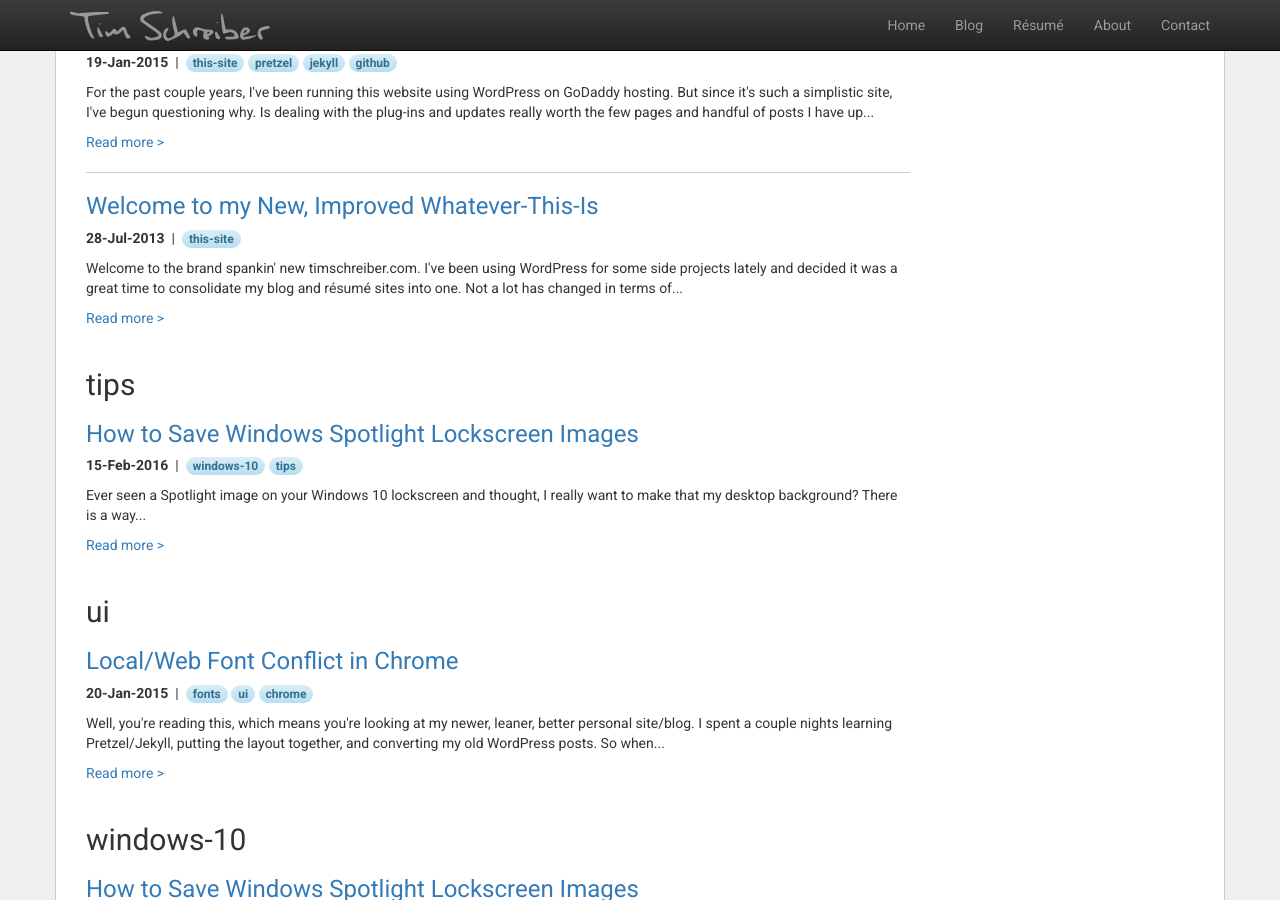
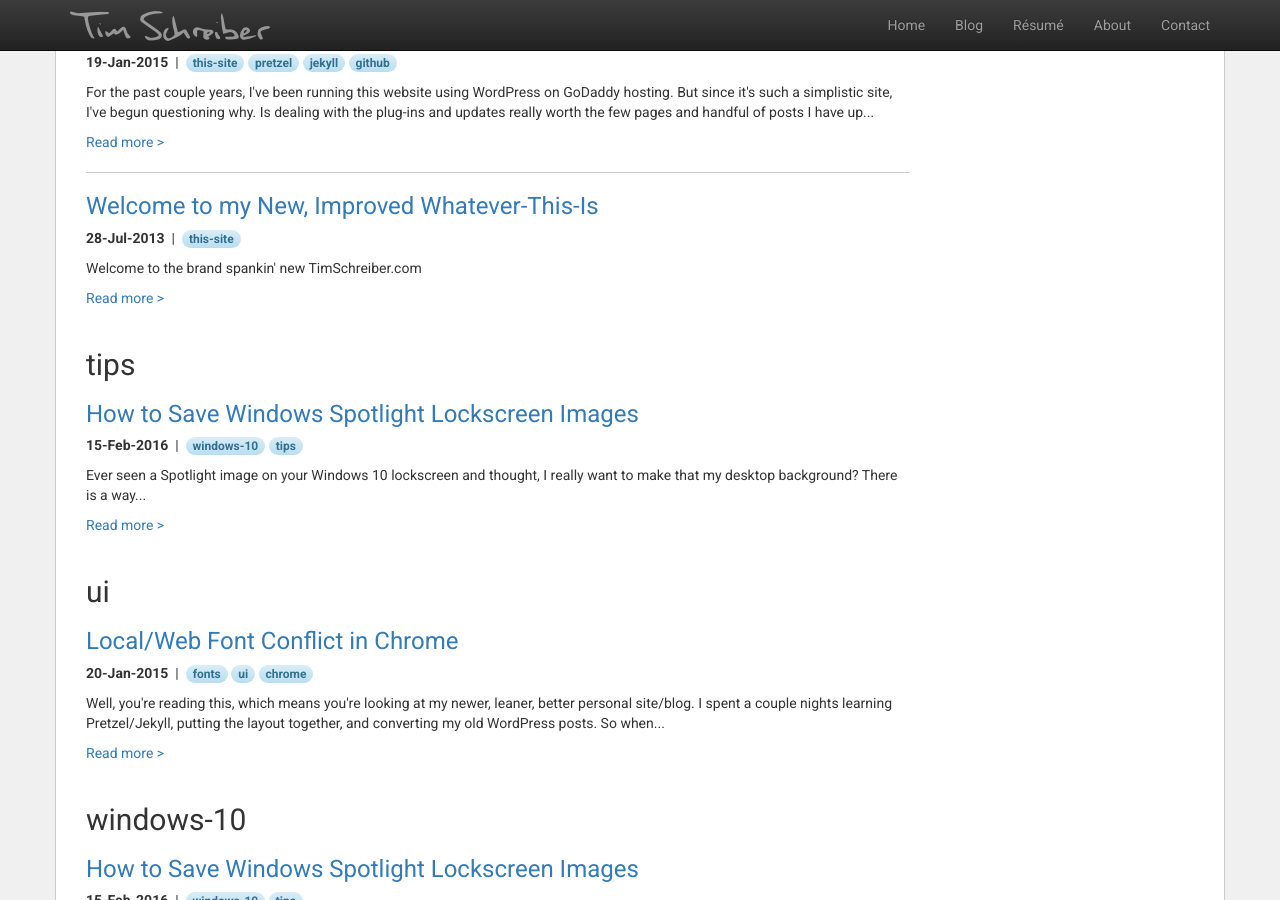
Before and after one commit to timschreiber/timschreiber.github.com, a Jekyll site: the page built from blog/tags/index.html, in a window 1280 px wide and 900 px high, scrolled down 8555 px. Built offline with Jekyll 4.4.1, drawn with Linux system fonts in a browser that asks for light colours; nearby versions of some CDN libraries.

Commit message:
Update 2013-07-28-welcome-to-my-new-improved-whatever-this-is.md

```diff
--- a/_posts/2013-07-28-welcome-to-my-new-improved-whatever-this-is.md
+++ b/_posts/2013-07-28-welcome-to-my-new-improved-whatever-this-is.md
@@ -4,13 +4,13 @@
 canonical: "http://timschreiber.com/2013/07/28/welcome-to-my-new-improved-whatever-this-is/"
 author: "Tim"
 comments: true
-description: "Welcome to the brand spankin' new timschreiber.com. I've been using WordPress for some side projects lately and decided it was a great time to consolidate my blog and r&eacute;sum&eacute; sites into one. Not a lot has changed in terms of..."
+description: "Welcome to the brand spankin' new TimSchreiber.com"
 featured: 0
 tags:
 - this-site
 ---
 
-Welcome to the brand spankin' new timschreiber.com. I've been using WordPress for some side projects lately and decided it was a great time to consolidate my blog and r&eacute;sum&eacute; sites into one. Not a lot has changed in terms of content, except for my new homepage. You should go check it out if you haven't already. Other than that, there's my blog and my r&eacute;sum&eacute;, and that's pretty much it.
+I've been using WordPress for some side projects lately and decided it was a great time to consolidate my blog and r&eacute;sum&eacute; sites into one. Not a lot has changed in terms of content, except for my new homepage. You should go check it out if you haven't already. Other than that, there's my blog and my r&eacute;sum&eacute;, and that's pretty much it.
 
 I know I promised last year to start posting again once things calmed down, and now I intend to do just that. Nine months after I picked my family up and moved us halfway across the United States from Utah to Kentucky, we are finally settling into what I believe has become our new normal. Okay, maybe we might have been settled for a while, but... whatever.
 
```
